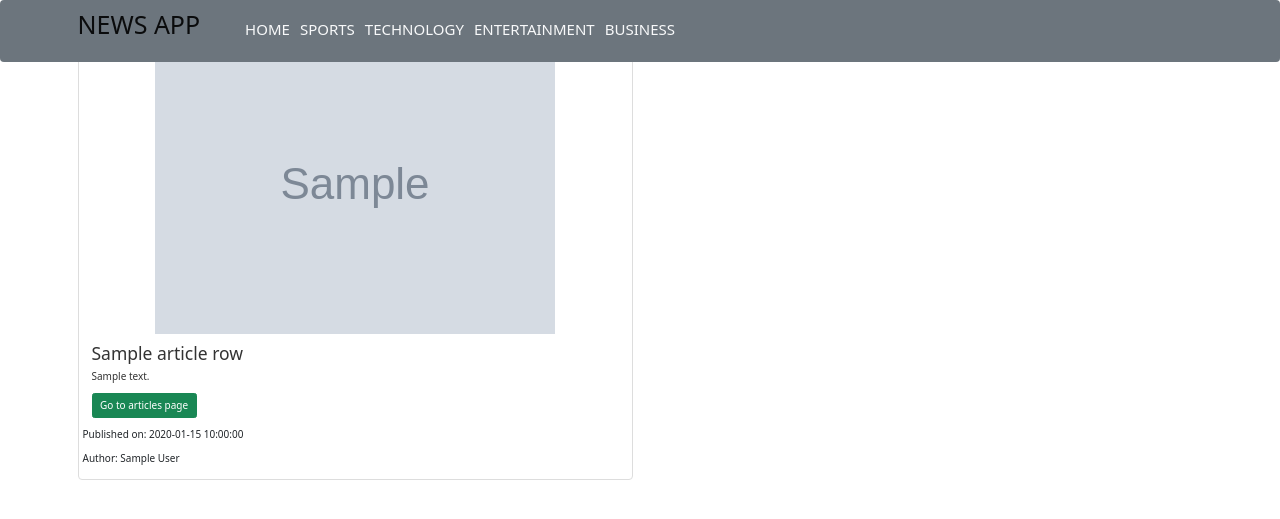
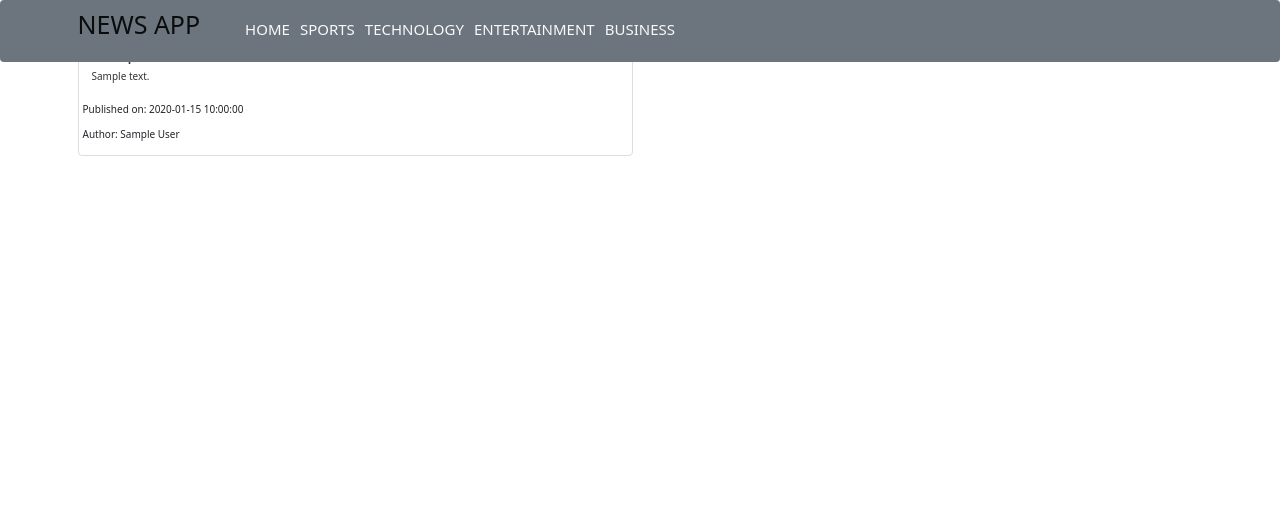
Before and after one commit to KiyaiB/News-App, a Flask app: template app/templates/news_articles.html in a window 1280 px wide. Shown: the top 519 px of the page. Run offline with Flask 2, Linux system fonts and the light colour scheme; the template is opened without the code that fills it: most values are stand-ins (such as "Sample title", 1, 10 or a date in 2020); grey boxes marked "Sample" are stand-in pictures; some libraries are stand-ins or nearby versions.

Commit message:
modify news_articles.html

```diff
--- a/app/templates/news_articles.html
+++ b/app/templates/news_articles.html
@@ -16,13 +16,10 @@
 		{% for article in article_row %}
 		<div class="col-md-6 article">
 			<div class="thumbnail">
-				<a href="{{article.url}}" target="_blank">
-					<img src="{{article.image}}" alt="{{article.title}}" class="img-responsive" styles="height:30px">
-				</a>
+				<!-- <a href="{{article.url}}" target="_blank"></a> -->
 				<div class="caption">
 					<h3>{{article.title}}</h3>
 					<p>{{article.description}}</p>
-					<a href="{{article.url}}" target="_blank"><button class="btn btn-success">Go to articles page</button></a>
 				</div>
 				<div class="footer">
 					<p>Published on: {{article.date}}</p>
```
